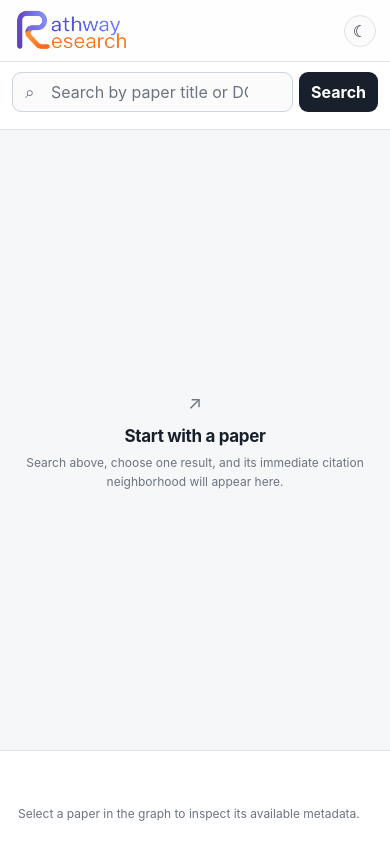
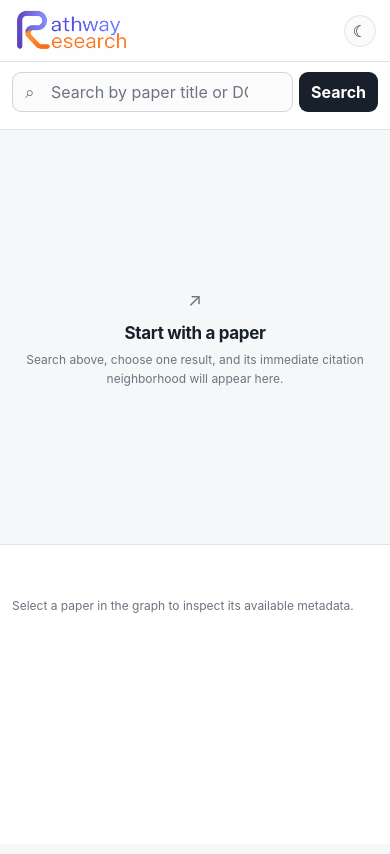
Before and after one commit to skibidiJCS/pathway, a React (Vite) app: page / in a window 390 px wide. Built offline with nearby package versions, Linux system fonts and the light colour scheme.

Commit message:
remove extra scrolling

```diff
--- a/src/components/CitationGraph.tsx
+++ b/src/components/CitationGraph.tsx
@@ -131,16 +131,20 @@ export function CitationGraph({
       <section className="selected-paper-column" aria-label="Selected paper">
         <span className="selected-paper-label">Selected paper</span>
         {selected ? (
-          <PaperSheet
-            paper={selected}
-            active={selected.id === selectedId}
-            onSelect={onSelect}
-          />
+          <button
+            className="selected-paper-summary"
+            type="button"
+            onClick={() => onSelect(selected)}
+            aria-pressed={selected.id === selectedId}
+            title={selected.title}
+          >
+            <span className="selected-paper-title">{selected.title}</span>
+            <span className="selected-paper-meta">
+              {selected.year ?? "Year unknown"} ·{" "}
+              {selected.citationCount.toLocaleString()} citations
+            </span>
+          </button>
         ) : null}
-        <p className="relationship-summary">
-          <span className="reference-text">References</span> are cited by this
-          paper. <span className="citing-text">Citing papers</span> cite it.
-        </p>
       </section>
 
       <PaperGroup
--- a/src/components/PaperDetails.tsx
+++ b/src/components/PaperDetails.tsx
@@ -92,10 +92,12 @@ export function PaperDetails({
               </div>
             </div>
 
-            <h4 className="abstract-heading">Abstract</h4>
-            <p className={`abstract${paper.abstract ? "" : " unavailable"}`}>
-              {paper.abstract ?? "No abstract is available from OpenAlex."}
-            </p>
+            <section className="abstract-section">
+              <h4 className="abstract-heading">Abstract</h4>
+              <p className={`abstract${paper.abstract ? "" : " unavailable"}`}>
+                {paper.abstract ?? "No abstract is available from OpenAlex."}
+              </p>
+            </section>
 
             <div className="detail-actions">
               <a
--- a/src/globals.css
+++ b/src/globals.css
@@ -49,7 +49,15 @@
 html,
 body {
   margin: 0;
-  min-height: 100%;
+  width: 100%;
+  height: 100%;
+  overflow: hidden;
+}
+
+#root {
+  width: 100%;
+  height: 100%;
+  overflow: hidden;
 }
 
 body {
@@ -82,7 +90,10 @@ a:focus-visible {
 }
 
 .app-shell {
-  min-height: 100vh;
+  width: 100%;
+  height: 100dvh;
+  min-height: 0;
+  overflow: hidden;
   display: grid;
   grid-template-rows: auto auto minmax(0, 1fr);
 }
@@ -347,6 +358,7 @@ a:focus-visible {
 
 .workspace {
   min-height: 0;
+  overflow: hidden;
   display: grid;
   grid-template-columns: minmax(0, 1fr) 355px;
 }
@@ -356,7 +368,8 @@ a:focus-visible {
 }
 
 .graph-stage {
-  min-height: 570px;
+  min-width: 0;
+  min-height: 0;
   position: relative;
   overflow: hidden;
   background: var(--canvas);
@@ -465,7 +478,8 @@ a:focus-visible {
     "references citing";
   gap: 18px 28px;
   min-width: 0;
-  overflow: auto;
+  min-height: 0;
+  overflow: hidden;
 }
 
 .citation-map.no-references {
@@ -482,10 +496,13 @@ a:focus-visible {
 
 .paper-group {
   min-width: 0;
+  min-height: 0;
   border: 0;
   border-top: 1px solid var(--line);
   border-radius: 0;
-  overflow: auto;
+  display: flex;
+  flex-direction: column;
+  overflow: hidden;
   padding: 13px 2px 0;
 }
 
@@ -500,8 +517,6 @@ a:focus-visible {
 }
 
 .paper-group.empty {
-  display: flex;
-  flex-direction: column;
   justify-content: flex-start;
   padding: 12px 8px;
 }
@@ -540,10 +555,15 @@ a:focus-visible {
 }
 
 .paper-grid {
+  flex: 1;
+  min-height: 0;
   border-top: 1px solid var(--card-edge);
   display: flex;
   flex-direction: column;
   align-content: start;
+  overflow-y: auto;
+  overscroll-behavior: contain;
+  scrollbar-gutter: stable;
 }
 
 .paper-sheet {
@@ -562,15 +582,6 @@ a:focus-visible {
   text-align: left;
   box-shadow: none;
   cursor: pointer;
-}
-
-.paper-sheet.selected {
-  min-height: 112px;
-  border: 1px solid var(--ink);
-  background: transparent;
-  color: var(--ink);
-  padding: 15px 14px 12px;
-  box-shadow: none;
 }
 
 .paper-sheet:hover {
@@ -602,10 +613,6 @@ a:focus-visible {
   line-height: 1.3;
 }
 
-.paper-sheet.selected .paper-sheet-meta {
-  color: var(--muted);
-}
-
 .paper-sheet-relation {
   margin-top: 7px;
   color: var(--muted);
@@ -619,39 +626,58 @@ a:focus-visible {
   grid-area: selected;
   min-width: 0;
   width: 100%;
-  max-width: 720px;
-  display: flex;
-  flex-direction: column;
+  max-width: 900px;
+  display: grid;
+  grid-template-columns: auto minmax(0, 1fr);
+  align-items: baseline;
   align-self: start;
   justify-self: center;
   gap: 12px;
 }
 
 .selected-paper-label {
-  color: var(--ink);
+  color: var(--muted);
   font-size: 9px;
   font-weight: 800;
   letter-spacing: 0.05em;
-  text-align: center;
   text-transform: uppercase;
+  white-space: nowrap;
 }
 
-.relationship-summary {
-  margin: 0;
+.selected-paper-summary {
+  min-width: 0;
+  border: 0;
+  border-radius: 0;
+  display: flex;
+  align-items: baseline;
+  gap: 10px;
+  background: transparent;
+  padding: 0;
+  text-align: left;
+  cursor: pointer;
+}
+
+.selected-paper-summary:hover .selected-paper-title {
+  text-decoration: underline;
+}
+
+.selected-paper-title {
+  min-width: 0;
+  color: var(--blue);
+  overflow: hidden;
+  font-size: 13px;
+  font-weight: 680;
+  line-height: 1.35;
+  text-overflow: ellipsis;
+  white-space: nowrap;
+}
+
+.selected-paper-meta {
+  flex: 0 0 auto;
   color: var(--muted);
   font-size: 9px;
-  line-height: 1.5;
-  text-align: center;
-}
-
-.reference-text {
-  color: inherit;
-  font-weight: 750;
-}
-
-.citing-text {
-  color: inherit;
-  font-weight: 750;
+  line-height: 1.35;
+  white-space: nowrap;
 }
 
 .graph-state {
@@ -721,8 +747,10 @@ a:focus-visible {
 
 .details-panel {
   min-width: 0;
+  min-height: 0;
   background: var(--paper);
   border-left: 1px solid var(--line);
+  display: flex;
   overflow: hidden;
 }
 
@@ -743,9 +771,12 @@ a:focus-visible {
 }
 
 .details-content {
-  height: calc(100vh - 129px);
-  min-height: 520px;
-  overflow-y: auto;
+  width: 100%;
+  min-width: 0;
+  min-height: 0;
+  display: flex;
+  flex-direction: column;
+  overflow: hidden;
   padding: 18px;
 }
 
@@ -869,6 +900,15 @@ a:focus-visible {
   font-size: 11px;
 }
 
+.abstract-section {
+  flex: 1;
+  min-height: 72px;
+  overflow-y: auto;
+  overscroll-behavior: contain;
+  scrollbar-gutter: stable;
+  padding-right: 8px;
+}
+
 .abstract {
   margin: 0;
   color: var(--ink);
@@ -907,31 +947,19 @@ a:focus-visible {
 }
 
 @media (max-width: 860px) {
-  .workspace {
-    display: block;
-  }
-
-  .graph-stage {
-    min-height: 590px;
+  .workspace,
+  .workspace.details-expanded {
+    grid-template-columns: minmax(0, 1fr) 300px;
   }
 
   .details-panel,
   .details-panel.expanded {
     width: auto;
-    border-top: 1px solid var(--line);
-    border-left: 0;
   }
 
   .panel-toggle {
     display: none;
   }
-
-  .details-content {
-    height: auto;
-    min-height: 0;
-    max-height: 540px;
-  }
-
 }
 
 @media (max-width: 620px) {
@@ -982,8 +1010,37 @@ a:focus-visible {
     width: calc(100% - 24px);
   }
 
-  .graph-stage {
-    min-height: 620px;
+  .workspace,
+  .workspace.details-expanded {
+    grid-template-columns: minmax(0, 1fr);
+    grid-template-rows: minmax(0, 58%) minmax(0, 42%);
+  }
+
+  .details-panel,
+  .details-panel.expanded {
+    border-top: 1px solid var(--line);
+    border-left: 0;
+  }
+
+  .details-content {
+    padding: 12px;
+  }
+
+  .detail-toolbar {
+    margin-bottom: 4px;
+  }
+
+  .detail-title {
+    margin-top: 6px;
+    font-size: 17px;
+  }
+
+  .detail-grid {
+    margin: 10px 0;
+  }
+
+  .detail-stat {
+    padding: 7px 0;
   }
 
   .filter-fields {
@@ -1006,20 +1063,24 @@ a:focus-visible {
   .citation-map.no-references,
   .citation-map.no-citing,
   .citation-map.no-references.no-citing {
-    inset: 18px 10px 36px;
-    grid-template-columns: 1fr;
+    inset: 12px 10px 30px;
+    grid-template-columns: minmax(0, 1fr) minmax(0, 1fr);
+    grid-template-rows: auto minmax(0, 1fr);
     grid-template-areas:
-      "selected"
-      "references"
-      "citing";
+      "selected selected"
+      "references citing";
     gap: 12px;
   }
 
   .selected-paper-column {
     grid-area: selected;
-    width: min(100%, 340px);
+    width: 100%;
     max-width: 100%;
     justify-self: center;
+  }
+
+  .selected-paper-meta {
+    display: none;
   }
 
   .paper-group.reference {
```
